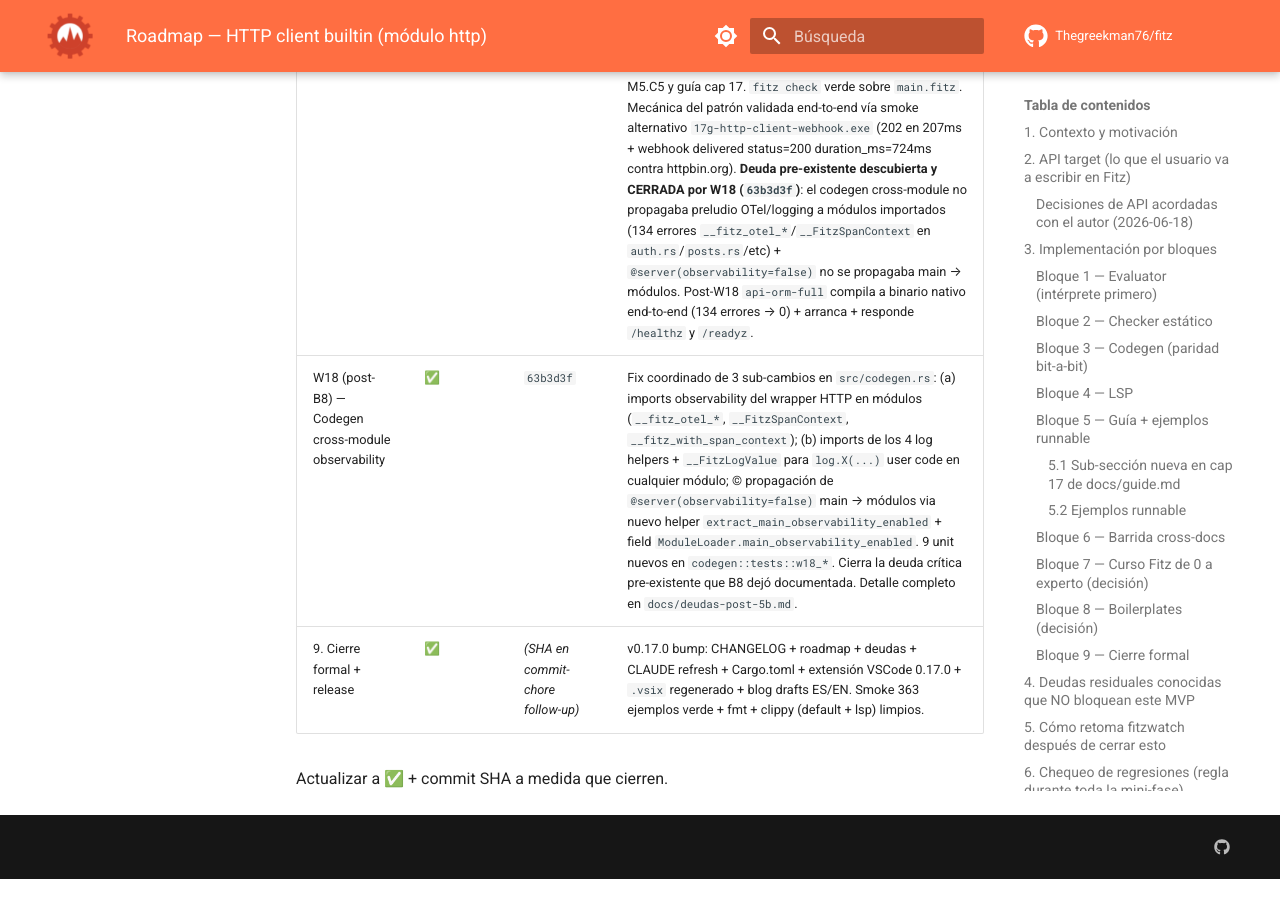
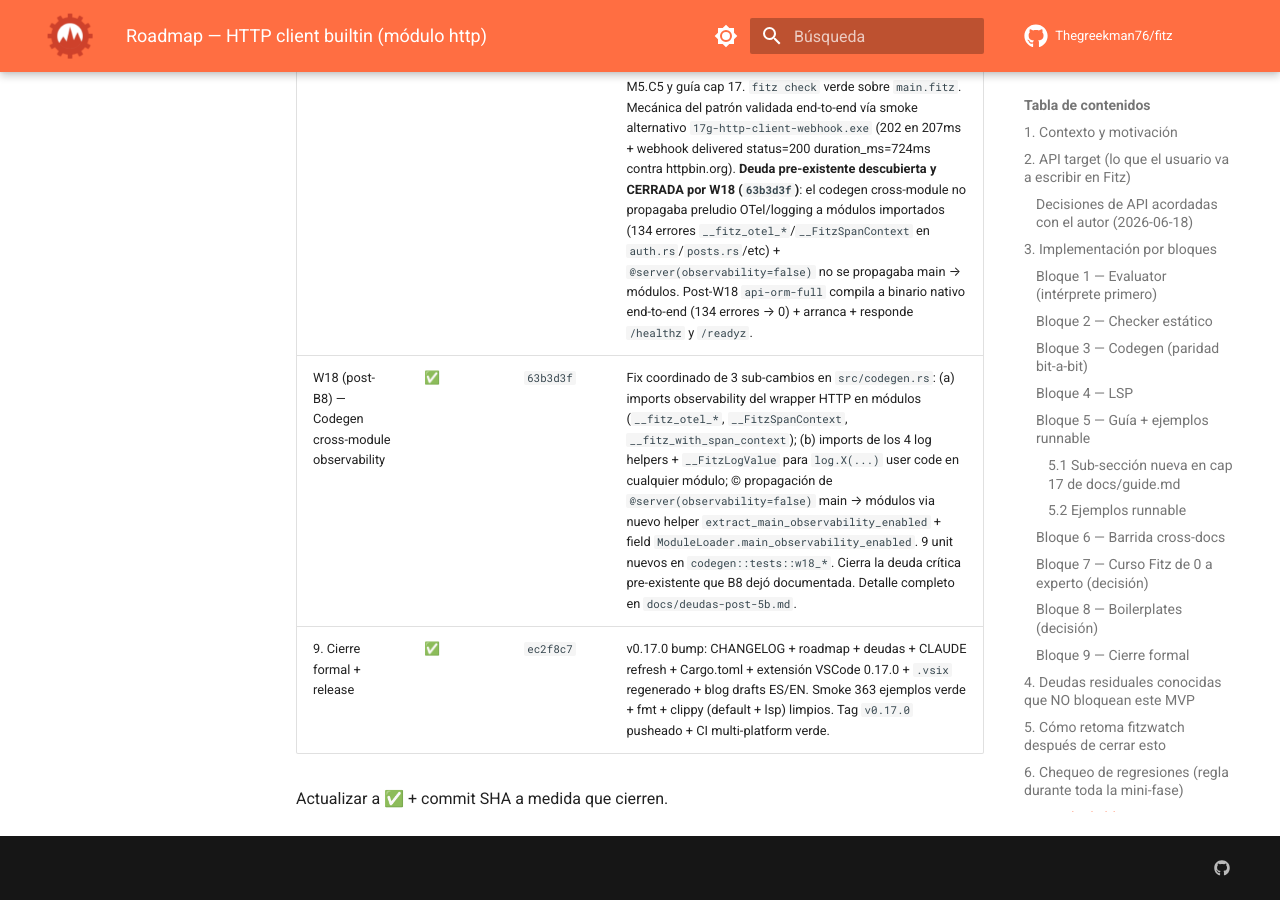
Before and after one commit to Thegreekman76/fitz, an MkDocs documentation site: the page built from docs/http-client-roadmap.md, in a window 1280 px wide and 900 px high, scrolled down 13027 px. Built offline with MkDocs 1.6.1 and Material for MkDocs 9.7.7, drawn with Linux system fonts in a browser that asks for light colours; comment, search, counter and statistics services are not loaded; before the commit the page ends 13906 px from its top, so only the background shows below that.

Commit message:
chore(http-client): SHA del Bloque 9 en tabla de estado

```diff
--- a/docs/http-client-roadmap.md
+++ b/docs/http-client-roadmap.md
@@ -550,6 +550,6 @@ y arreglo después" — esa es la regla del proyecto.
 | 7. Curso (decisión + ejecución si va) | ✅ | `b499c36` | Opción 1: cap nuevo M5.C5 dedicado HTTP client outbound + ejemplo capstone integrador del módulo M5 entero (auth + jobs + client) en `examples/curso/m5-async-auth-rt/c5-http-client/`. Cierre del módulo trasladado de C4 a C5. M5 4→5 caps, curso 42→43. mkdocs verde 17.33s sin warnings nuevos. |
 | 8. Boilerplates (decisión + ejecución si va) | ✅ | `1468e0d` + chore `a01da2d` | Opción 2: update chico de `api-orm-full` sumando webhook outbound al publicar post. `webhook_url()` en `config.fitz` + `WEBHOOK_URL` opt-in en `.env.example`; `@background async fn notify_post_published(...)` en `posts.fitz` con `http.post(url, payload)` + manejo de errores `Result<HttpClientResponse>` + log estructurado; `update_post` lanza `spawn(notify_post_published(...))` cuando body.status="published". README: fila nueva en tabla features + comparativa actualizada + sección dedicada al webhook con curl end-to-end + cross-links a M5.C5 y guía cap 17. `fitz check` verde sobre `main.fitz`. Mecánica del patrón validada end-to-end vía smoke alternativo `17g-http-client-webhook.exe` (202 en 207ms + webhook delivered status=200 duration_ms=724ms contra httpbin.org). **Deuda pre-existente descubierta y CERRADA por W18 (`63b3d3f`)**: el codegen cross-module no propagaba preludio OTel/logging a módulos importados (134 errores `__fitz_otel_*`/`__FitzSpanContext` en `auth.rs`/`posts.rs`/etc) + `@server(observability=false)` no se propagaba main → módulos. Post-W18 `api-orm-full` compila a binario nativo end-to-end (134 errores → 0) + arranca + responde `/healthz` y `/readyz`. |
 | W18 (post-B8) — Codegen cross-module observability | ✅ | `63b3d3f` | Fix coordinado de 3 sub-cambios en `src/codegen.rs`: (a) imports observability del wrapper HTTP en módulos (`__fitz_otel_*`, `__FitzSpanContext`, `__fitz_with_span_context`); (b) imports de los 4 log helpers + `__FitzLogValue` para `log.X(...)` user code en cualquier módulo; (c) propagación de `@server(observability=false)` main → módulos via nuevo helper `extract_main_observability_enabled` + field `ModuleLoader.main_observability_enabled`. 9 unit nuevos en `codegen::tests::w18_*`. Cierra la deuda crítica pre-existente que B8 dejó documentada. Detalle completo en `docs/deudas-post-5b.md`. |
-| 9. Cierre formal + release | ✅ | _(SHA en commit-chore follow-up)_ | v0.17.0 bump: CHANGELOG + roadmap + deudas + CLAUDE refresh + Cargo.toml + extensión VSCode 0.17.0 + `.vsix` regenerado + blog drafts ES/EN. Smoke 363 ejemplos verde + fmt + clippy (default + lsp) limpios. |
+| 9. Cierre formal + release | ✅ | `ec2f8c7` | v0.17.0 bump: CHANGELOG + roadmap + deudas + CLAUDE refresh + Cargo.toml + extensión VSCode 0.17.0 + `.vsix` regenerado + blog drafts ES/EN. Smoke 363 ejemplos verde + fmt + clippy (default + lsp) limpios. Tag `v0.17.0` pusheado + CI multi-platform verde. |
 
 Actualizar a ✅ + commit SHA a medida que cierren.
```
